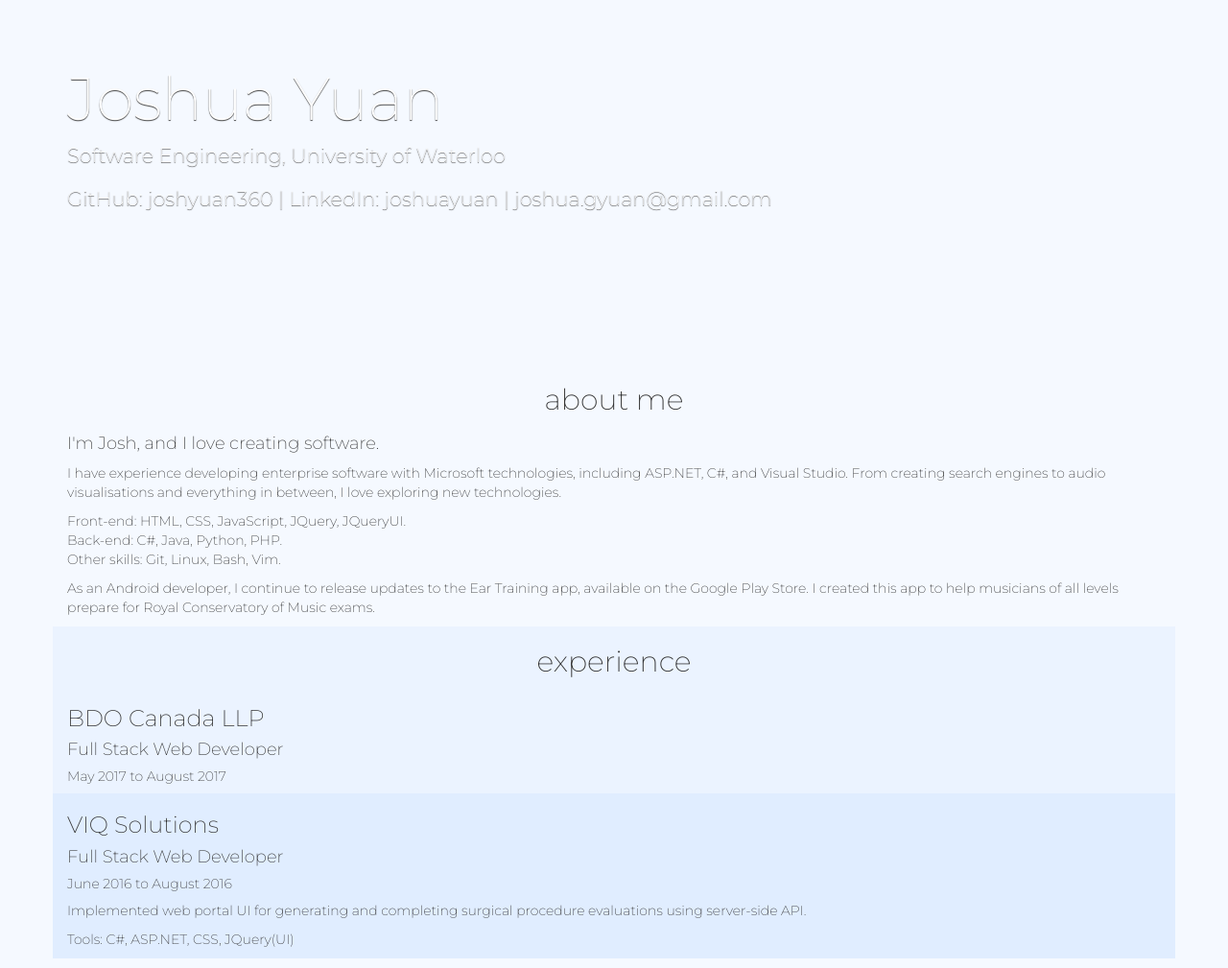
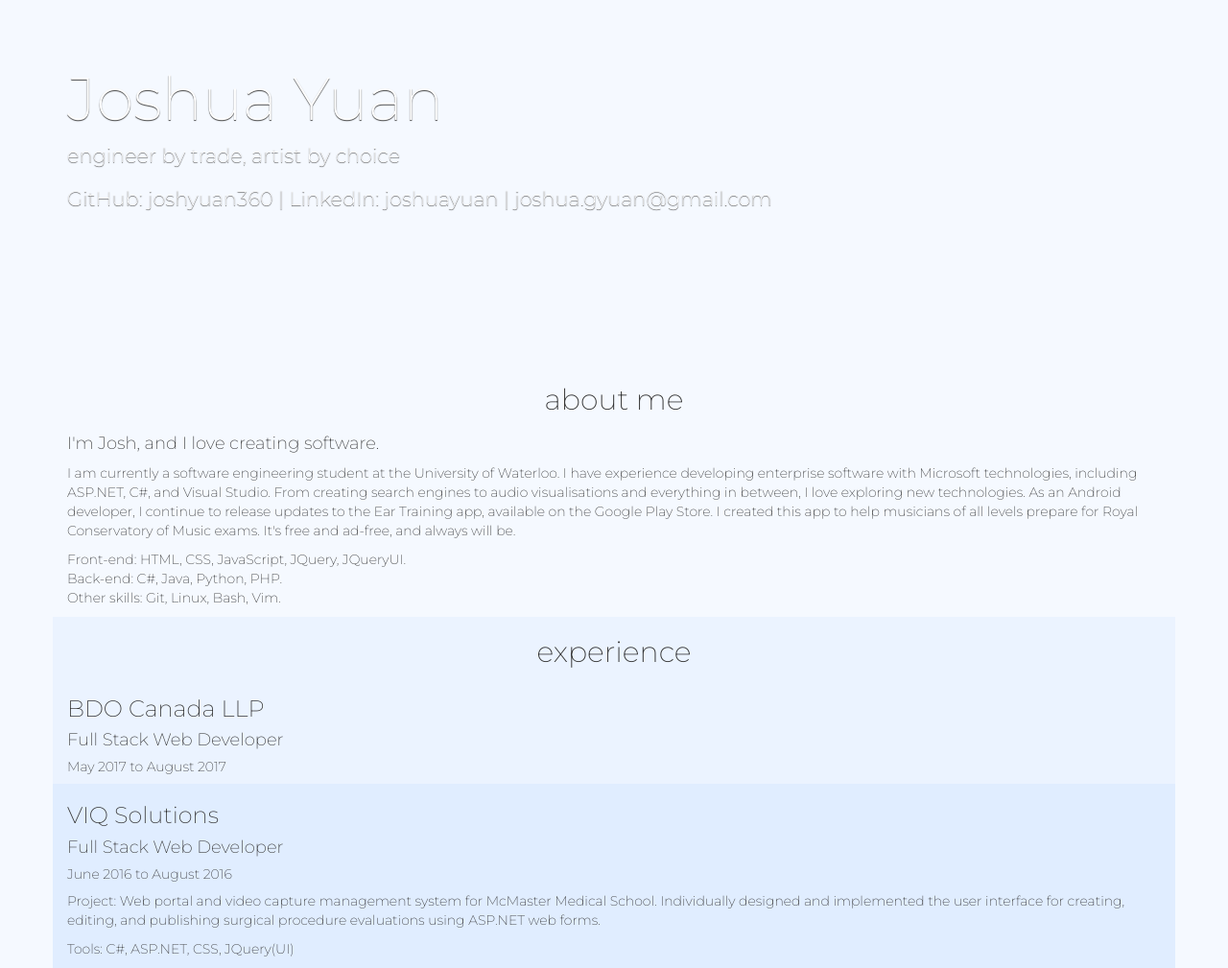
Before and after one commit to joshyuan360/PersonalWebsite, a plain HTML site: page index.html in a window 1280 px wide. Shown: the top 1009 px of the page at 96% size. Drawn offline with nearby package versions, Linux system fonts and the light colour scheme.

Commit message:
update content

```diff
--- a/index.html
+++ b/index.html
@@ -19,7 +19,7 @@
 	  <div class="jumbotron">
 		  <div class="container">
 		  	<h1>Joshua Yuan</h1>
-		    <p>Software Engineering, University of Waterloo</p>
+		    <p>engineer by trade, artist by choice</p>
 		  	<p>GitHub: joshyuan360 | LinkedIn: joshuayuan | joshua.gyuan@gmail.com
 		  	</p>
 		  </div>
@@ -32,11 +32,10 @@
 		<div class="row">
 			<div class="col-md-12">
 				<h4>I'm Josh, and I love creating software.</h4>
-				<p>I have experience developing enterprise software with Microsoft technologies, including ASP.NET, C#, and Visual Studio. From creating search engines to audio visualisations and everything in between, I love exploring new technologies.</p>
+				<p>I am currently a software engineering student at the University of Waterloo. I have experience developing enterprise software with Microsoft technologies, including ASP.NET, C#, and Visual Studio. From creating search engines to audio visualisations and everything in between, I love exploring new technologies. As an Android developer, I continue to release updates to the Ear Training app, available on the Google Play Store. I created this app to help musicians of all levels prepare for Royal Conservatory of Music exams. It's free and ad-free, and always will be.</p>
 				<p>Front-end: HTML, CSS, JavaScript, JQuery, JQueryUI.<br>
 				Back-end: C#, Java, Python, PHP.<br>
 				Other skills: Git, Linux, Bash, Vim.</p>
-				<p>As an Android developer, I continue to release updates to the Ear Training app, available on the Google Play Store. I created this app to help musicians of all levels prepare for Royal Conservatory of Music exams.</p>
 			</div>
 		</div>
 	</div>
@@ -55,7 +54,7 @@
 				<h3>VIQ Solutions</h3>
 				<h4>Full Stack Web Developer</h4>
 				<h5>June 2016 to August 2016</h5>
-				<p>Implemented web portal UI for generating and completing surgical procedure evaluations using server-side API.</p>
+				<p>Project: Web portal and video capture management system for McMaster Medical School. Individually designed and implemented the user interface for creating, editing, and publishing surgical procedure evaluations using ASP.NET web forms.</p>
 				<p>Tools: C#, ASP.NET, CSS, JQuery(UI)</p>
 			</div>
 		</div>
```
